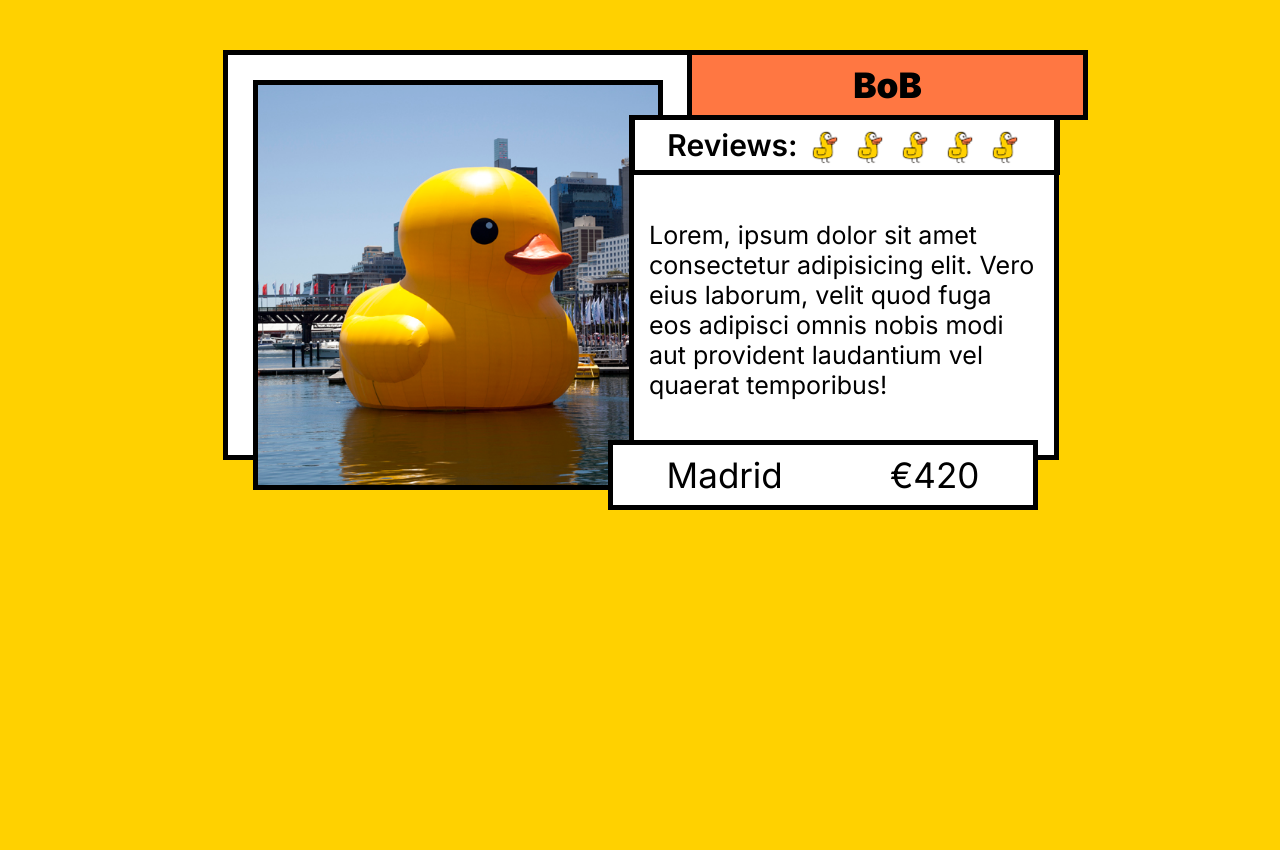
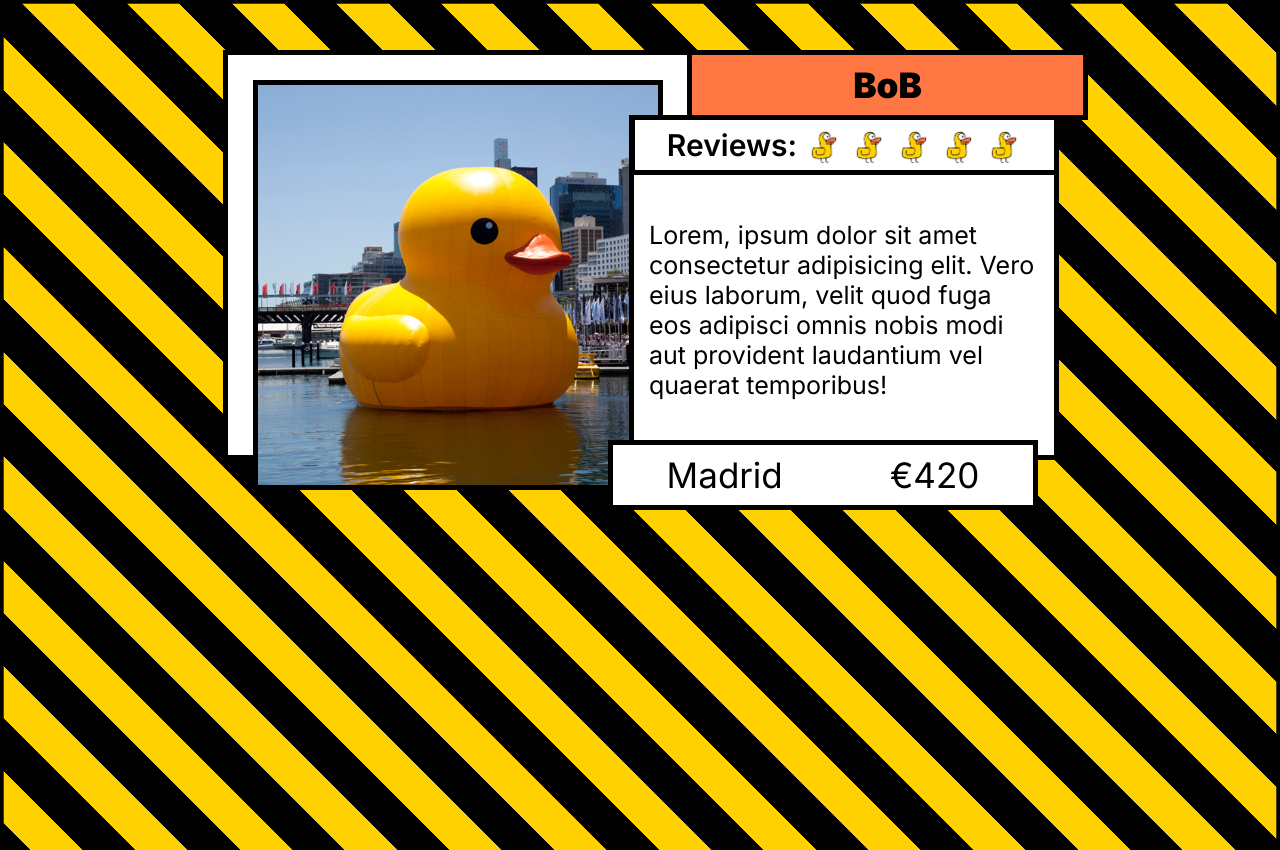
Before and after one commit to ElDuartte/Drake-card, a plain HTML site: page index.html in a window 1280 px wide. Drawn offline with Linux system fonts and the light colour scheme.

Commit message:
background line

```diff
--- a/index.css
+++ b/index.css
@@ -6,7 +6,7 @@
 
 body {
   background-color: #ffd100;
-  /* background-image: url(images/stripe.svg); */
+  background-image: url(images/Frame.svg);
   background-repeat: no-repeat;
   background-size: cover;
   width: 100vw;
@@ -104,7 +104,7 @@ body {
   align-items: center;
   position: relative;
   z-index: 3;
-  width: 420px;
+  width: 419px;
   top: -5px;
   right: 4px;
 }
```
Also changed, not shown: index.html (+0 -1 lines), images/Frame.svg (added).
